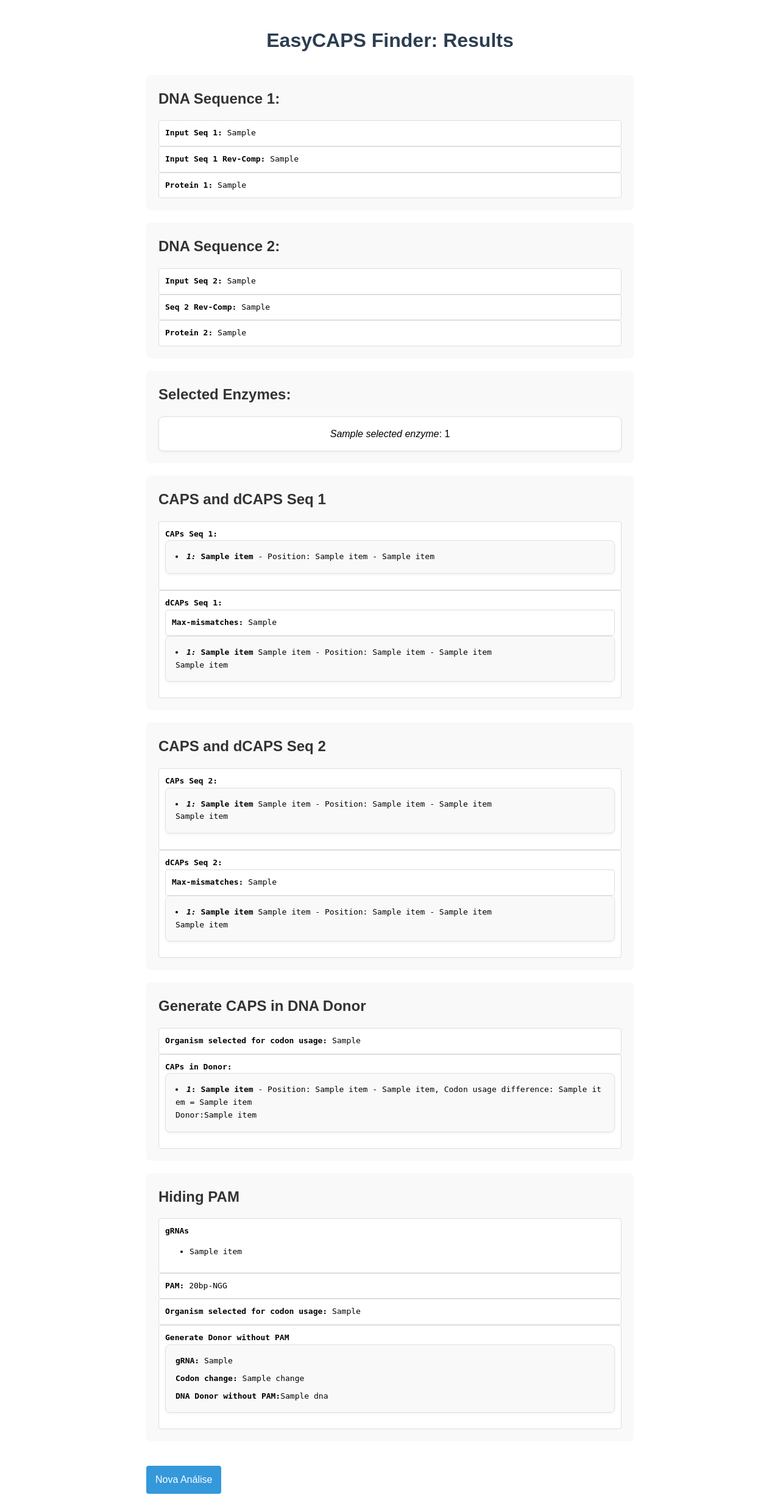
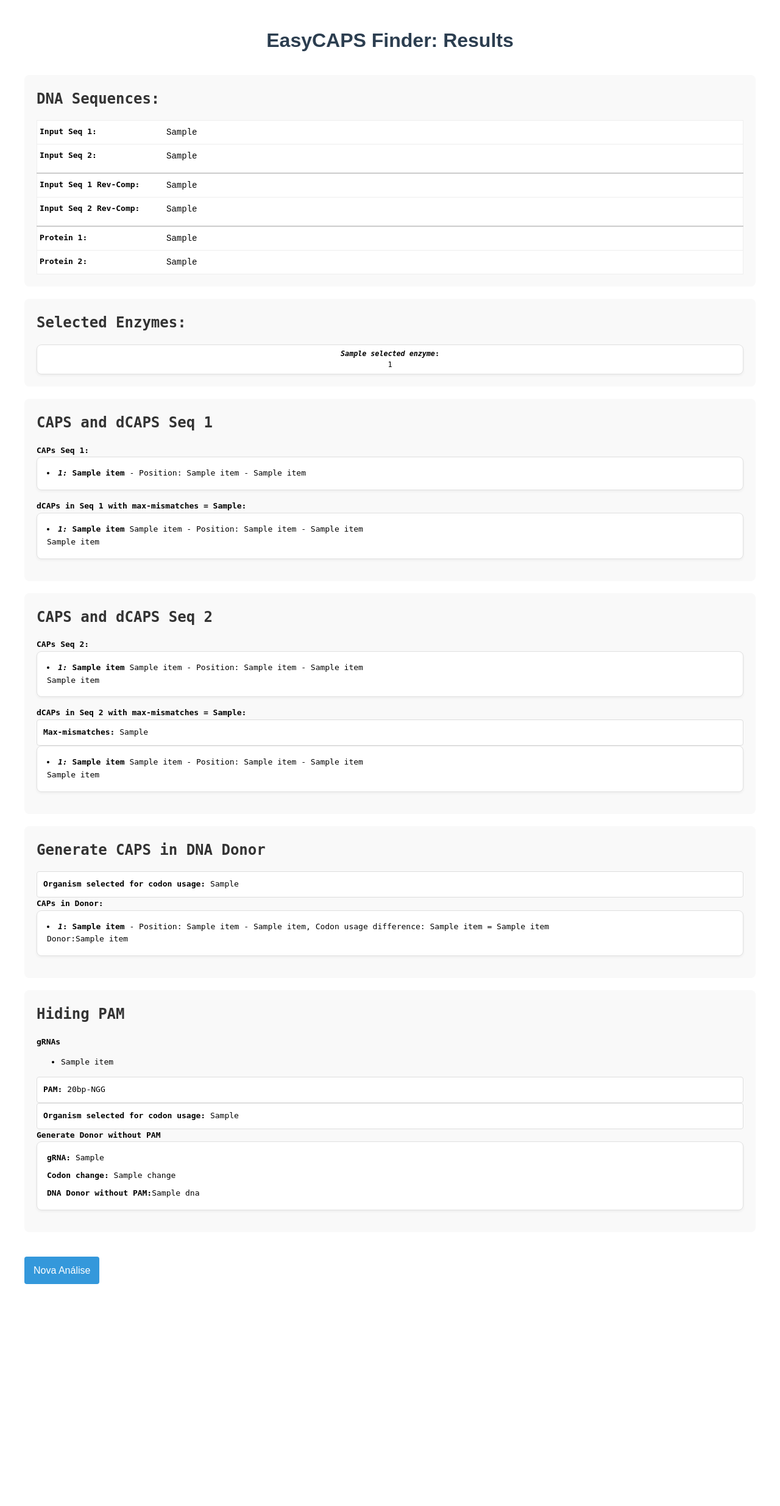
Before and after one commit to olucasdebem/EasyCAPS_git, a Flask app: template templates/results.html in a window 1280 px wide. Shown: the whole page at 61% size. After the commit the page ends 2106 px from the top, so only its background shows below. Run offline with Flask 3, Linux system fonts and the light colour scheme; the template is opened without the code that fills it: most values are stand-ins (such as "Sample title", 1, 10 or a date in 2020).

Commit message:
css update

```diff
--- a/app.py
+++ b/app.py
@@ -315,6 +315,8 @@ enzymes = {
     'XhoI': ['CTCGAG', 1, 5, 'p']
     }
 
+ENZIMAS_VALIDAS = set(enzymes.keys())
+
 # Tabela de códons
 codon_table = {
     'ATA':'I', 'ATC':'I', 'ATT':'I', 'ATG':'M',
@@ -392,6 +394,11 @@ codon_usage_tables = {
     'E. coli': codon_usage_ecoli,
     'Yeast': codon_usage_yeast
 }
+
+VALID_MISMATCHES = {"1", "2", "3"}
+VALID_ORGANISMS = {"Yeast", "E. coli", "Human"}
+VALID_PAMS = {"NGG"}
+
 '''
 # https://www.kazusa.or.jp/codon/cgi-bin/showcodon.cgi?species=4932
 codon_usage = {
@@ -1700,6 +1707,8 @@ def results():
         #TRATANDO AS ENZIMAS ====================================================
         # Obter enzimas selecionadas em forma de lista
         selected_enzymes_list = request.form.getlist('enzymes')
+        if not set(selected_enzymes_list).issubset(ENZIMAS_VALIDAS):
+            return "Erro: Uma ou mais enzimas selecionadas são inválidas.", 400
 
         # Preparar informações das enzimas selecionadas (usando a nova estrutura)
         enzymes_info = []
@@ -1715,6 +1724,9 @@ def results():
 
         # Recuperar a escolha do organismo
         organism_selected = request.form.get('organism', 'Yeast')
+        if organism_selected not in VALID_ORGANISMS:
+            return "Erro: Valor de mismatch inválido.", 400
+
         codon_usage = codon_usage_tables.get(organism_selected, codon_usage_yeast)
 
         input_seq_1_raw = request.form.get("input_seq_1", "AGATGTCAAAAGGCTTGTGACCAAATGTGGAGAATCCTTATTGGGTTGGGTACCGGTCTAAGGTTGGCATGTTTGTATTTCAGATTAACTATTCCAGAA").upper().replace(" ", "")
@@ -1727,12 +1739,12 @@ def results():
         # Validação
         if not re.fullmatch(r"[ATCG]+", input_seq_1):
             return jsonify({"error": "Sequence 1 must contain only A, T, C or G."}), 400
-        if len(input_seq_1) > 100:
+        if len(input_seq_1) > 200:
             return jsonify({"error": "Sequence 1 is too long. Max = 100bp."}), 400
 
         if not re.fullmatch(r"[ATCG]+", input_seq_2):
             return jsonify({"error": "Sequence 2 must contain only A, T, C or G."}), 400
-        if len(input_seq_2) > 100:
+        if len(input_seq_2) > 200:
             return jsonify({"error": "Sequence 2 is too long. Max = 100bp."}), 400
         '''
         if input_seq_1 == input_seq_2:
@@ -1757,6 +1769,8 @@ def results():
         protein_2_h = highlight_changes(protein_2, protein_1)
 
         max_mismatch = request.form.get("max_mismatch", 2)  # valor padrão: 2
+        if max_mismatch not in VALID_MISMATCHES:
+            return "Erro: Valor de mismatch inválido.", 400
         try:
             max_mismatch = int(max_mismatch)
         except ValueError:
@@ -1883,7 +1897,9 @@ def results():
 
 
         #GRNAS E PAMS
-        gRNA_input_string = request.form.get('gRNAs', 'CAAATGTGGAGAATCCTTAT, AAATGTGGAGAATCCTTATT, CAAACATGCCAACCTTAGAC, GTTGGGTACCGGTCTAAGGT, TTGGGTTGGGTACCGGTCTA').upper().replace(" ", "")
+        gRNA_input_string_raw = request.form.get('gRNAs', 'CAAATGTGGAGAATCCTTAT, AAATGTGGAGAATCCTTATT, CAAACATGCCAACCTTAGAC, GTTGGGTACCGGTCTAAGGT, TTGGGTTGGGTACCGGTCTA').upper().replace(" ", "")
+        gRNA_input_string = bleach.clean(gRNA_input_string_raw)
+
         # Validação
         if not re.fullmatch(r"[ATCG,]+", gRNA_input_string):
             return jsonify({"error": "gRNAs must contain only A, T, C or G."}), 400
--- a/templates/index.html
+++ b/templates/index.html
@@ -3,6 +3,7 @@
 <head>
     <meta charset="UTF-8">
     <meta name="viewport" content="width=device-width, initial-scale=1.0">
+    <link rel="icon" href="{{ url_for('static', filename='favicon2.png') }}">
     <title>EasyCAPS Finder</title>
    <style>
     body {
@@ -58,7 +59,7 @@
     }
     .enzyme-options {
         display: grid;
-        grid-template-columns: repeat(auto-fill, minmax(300px, 1fr));
+        grid-template-columns: repeat(auto-fill, minmax(220px, 1fr));
         gap: 12px;
         max-height: 500px;
         overflow-y: auto;
@@ -212,7 +213,7 @@
             <!-- Checkbox de selecionar todas -->
             <div class="enzyme-option">
                 <input type="checkbox" id="selectAllEnzymes">
-                <label for="selectAllEnzymes"><strong>Select all</strong></label>
+                <label for="selectAllEnzymes" ><strong>Select all</strong></label>
             </div>
 
             <!-- Container das opções reais -->
--- a/templates/login.html
+++ b/templates/login.html
@@ -3,6 +3,7 @@
 <head>
     <meta charset="utf-8">
     <meta name="viewport" content="width=device-width, initial-scale=1">
+    <link rel="icon" href="{{ url_for('static', filename='favicon2.png') }}">
     <title>Login - Acesso Restrito</title>
     <link href="https://cdn.jsdelivr.net/npm/bootstrap@5.3.3/dist/css/bootstrap.min.css" rel="stylesheet">
 </head>
--- a/templates/results.html
+++ b/templates/results.html
@@ -3,11 +3,12 @@
 <head>
     <meta charset="UTF-8">
     <meta name="viewport" content="width=device-width, initial-scale=1.0">
+    <link rel="icon" href="{{ url_for('static', filename='favicon2.png') }}">
     <title>Resultados da Análise</title>
     <style>
         body {
             font-family: Arial, sans-serif;
-            max-width: 800px;
+            max-width: 1200px;
             margin: 0 auto;
             padding: 20px;
             line-height: 1.6;
@@ -25,7 +26,11 @@
             padding: 20px;
             margin-bottom: 20px;
             border-radius: 8px;
+            font-family: monospace;
+            overflow-x: auto;
+            word-break: break-all
         }
+
         .sequence {
             font-family: monospace;
             white-space: pre-wrap;
@@ -53,23 +58,26 @@
 
         .result-section .section-title {
             margin-bottom: 1rem;
+            font-family: monospace;
             font-size: 1.5rem;
             color: #333;
         }
 
         .enzyme-grid {
             display: grid;
-            grid-template-columns: repeat(auto-fit, minmax(200px, 1fr));
-            gap: 1rem;
+            grid-template-columns: repeat(auto-fit, minmax(150px, 1fr));
+            gap: 0.5rem; /* Opcional: Reduzir o espaçamento entre os cards */
         }
         .enzyme-item {
             background-color: white;
             border: 1px solid #e0e0e0;
-            border-radius: 8px; /* Cantos arredondados */
-            padding: 15px;
+            border-radius: 8px;
+            padding: 5px; /* ANTES: 15px */
             text-align: center;
-            box-shadow: 0 2px 4px rgba(0,0,0,0.05); /* Sombra subtil */
-            transition: transform 0.2s ease-in-out; /* Animação suave */
+            box-shadow: 0 2px 4px rgba(0,0,0,0.05);
+            transition: transform 0.2s ease-in-out;
+            font-family: monospace;
+            font-size: 0.9em;
         }
 
         .enzyme {
@@ -78,16 +86,6 @@
             border-radius: 8px;
             padding: 1rem;
             box-shadow: 2px 2px 6px rgba(0,0,0,0.05);
-            font-size: 0.95rem;
-        }
-        .results-container {
-            font-family: monospace;
-            background-color: #fff;
-            padding: 10px;
-            border-radius: 4px;
-            border: 1px solid #ddd;
-            overflow-x: auto;
-            word-break: break-all
         }
 
         /* Estilo de cada "card" de resultado */
@@ -96,7 +94,7 @@
             border-radius: 8px;
             padding: 16px;
             margin-bottom: 16px; /* Espaço entre os cards */
-            background-color: #f9f9f9;
+            background-color: #fff;
             box-shadow: 0 2px 4px rgba(0,0,0,0.05);
         }
 
@@ -115,12 +113,74 @@
             border-radius: 4px;
             border: 1px solid #eee;
         }
+        .sequence-table {
+            width: 100%;
+            border-collapse: collapse; /* Remove espaços entre as bordas */
+            margin-top: 15px;
+        }
+        .sequence-table tr {
+            border-radius: 4px;
+            border: 1px solid #eee;
+            background-color: #fff;
+        }
+        .sequence-table td {
+            padding: 8px 4px;
+            vertical-align: top; /* Alinha o texto no topo da célula */
+            border-bottom: 1px solid #eee; /* Linha sutil entre as sequências */
+        }
+
+        /* A MÁGICA DO ALINHAMENTO ACONTECE AQUI */
+        .sequence-table td:first-child {
+            width: 200px; /* Define uma largura fixa para a primeira coluna (dos rótulos) */
+            font-weight: bold;
+            white-space: nowrap; /* Impede que o rótulo quebre a linha */
+        }
+
+        .sequence-mono {
+            font-family: 'Courier New', monospace;
+            font-size: 14px;
+            word-break: break-all; /* Garante que sequências longas sem espaços quebrem a linha */
+        }
+        .sequence-table .pair-divider td {
+            border-bottom: 2px solid #ccc; /* Borda mais grossa no final do par */
+            padding-bottom: 15px; /* Aumenta o espaço vertical após o par */
+        }
 
     </style>
 </head>
 <body>
     <h1 class="title">EasyCAPS Finder: Results</h1>
 
+   <div class="result-section">
+        <h2 class="section-title">DNA Sequences:</h2>
+   <table class="sequence-table">
+    <tbody>
+        <tr>
+            <td><strong>Input Seq 1:</strong></td>
+            <td class="sequence-mono">{{ input_seq_1_h|safe }}</td>
+        </tr>
+        <tr class="pair-divider">  <td><strong>Input Seq 2:</strong></td>
+            <td class="sequence-mono">{{ input_seq_2_h|safe }}</td>
+        </tr>
+        <tr>
+            <td><strong>Input Seq 1 Rev-Comp:</strong></td>
+            <td class="sequence-mono">{{ input_seq_1_rc_h|safe }}</td>
+        </tr>
+        <tr class="pair-divider">  <td><strong>Input Seq 2 Rev-Comp:</strong></td>
+            <td class="sequence-mono">{{ input_seq_2_rc_h|safe }}</td>
+        </tr>
+        <tr>
+            <td><strong>Protein 1:</strong></td>
+            <td class="sequence-mono">{{ protein_1_h|safe }}</td>
+        </tr>
+        <tr>
+            <td><strong>Protein 2:</strong></td>
+            <td class="sequence-mono">{{ protein_2_h|safe }}</td>
+        </tr>
+    </tbody>
+    </table>
+    </div>
+    <!--
     <div class="result-section">
         <h2 class="section-title">DNA Sequence 1:</h2>
 
@@ -128,13 +188,13 @@
         <div class="sequence"><strong>Input Seq 1 Rev-Comp:</strong> {{ input_seq_1_rc_h|safe }}</div>
         <div class="sequence"><strong>Protein 1:</strong> {{ protein_1_h|safe }}</div>
 
-        <!--
+        <!-
         <div class="sequence">First SNP left Input Seq: {{ snp_left_s1 }} {{bl1}}</div>
         <div class="sequence">Seq 1 around left: {{ seq_1_l }}</div>
         <div class="sequence">Seq 1 around left Rev-Comp: {{ seq_1_l_rc }}</div>
         <div class="sequence">First SNP left around: {{ snp_l_s1 }} {{bl1}}</div>
         <div class="sequence">Protein 1 around left: {{ protein_1l }}</div>
-        -->
+        --
     </div>
 
     <div class="result-section">
@@ -144,33 +204,28 @@
         <div class="sequence"><strong>Seq 2 Rev-Comp:</strong> {{ input_seq_2_rc_h|safe }}</div>
         <div class="sequence"><strong>Protein 2:</strong> {{ protein_2_h|safe }}</div>
 
-        <!--
+        <!-
         <div class="sequence">First SNP left: {{ snp_left_s2 }} {{bl2}}</div>
         <div class="sequence">Seq 2 around left: {{ seq_2_l }}</div>
         <div class="sequence">Seq 2 around left Rev-Comp: {{ seq_2_l_rc }}</div>
         <div class="sequence">First SNP left around: {{ snp_l_s2 }} {{bl2}}</div>
         <div class="sequence">Protein 2 around left: {{ protein_2l }}</div>
-        -->
+        --
     </div>
+    -->
 
    {% if selected_enzymes %}
     <div class="result-section">
         <h2 class="section-title">Selected Enzymes:</h2>
-
-        <!-- O seu CSS .enzyme-grid é aplicado a este div -->
         <div class="enzyme-grid">
-
-            <!-- O loop agora cria um div para cada enzima -->
             {% for name, details in selected_enzymes.items() %}
-                <!-- Cada um destes divs será um item na sua grelha de colunas -->
                 <div class="enzyme-item">
-                    <i>{{ name }}</i>: {{ details[0] }}
+                    <strong><i>{{ name }}</i>:</strong><br> {{ details[0] }}
                 </div>
             {% endfor %}
-
         </div>
     </div>
-{% endif %}
+    {% endif %}
             <!--
             <div class="enzyme">
                 <strong>Enzimas palindrômicas:</strong>
@@ -226,8 +281,7 @@
         <div class="sequence"><b>lista_final_final_l_s1:</b> {{ lista_final_final_l_s1|safe }}</div>
         -->
         <div class="results-container">
-            <b>dCAPs Seq 1:</b>
-            <div class="sequence"><strong>Max-mismatches:</strong> {{ max_mismatch }}</div>
+            <b>dCAPs in Seq 1 with max-mismatches = {{ max_mismatch }}:</b>
             {% if lista_final_final_l_s1 %}  {% for item in lista_final_final_l_s1 %}
                     <div class="result-card">
                          <li><i><strong>{{ item[0] }}:</i> {{ item[1] }}</strong> {{ item[5] }} - Position: {{ item[2] }} - {{ item[3] }}<br>{{ item[7]|safe }} </li>
@@ -275,7 +329,7 @@
         <div class="sequence"><b>lista_final_final_l_s2:</b> {{ lista_final_final_l_s2 }}</div>
         -->
         <div class="results-container">
-            <b>dCAPs Seq 2:</b>
+            <b>dCAPs in Seq 2 with max-mismatches = {{ max_mismatch }}:</b>
             <div class="sequence"><strong>Max-mismatches:</strong> {{ max_mismatch }}</div>
             {% if lista_final_final_l_s2 %}  {% for item in lista_final_final_l_s2 %}
                     <div class="result-card">
```
Also changed, not shown: static/favicon.png (added), static/favicon2.png (added), static/favicon3.png (added).
